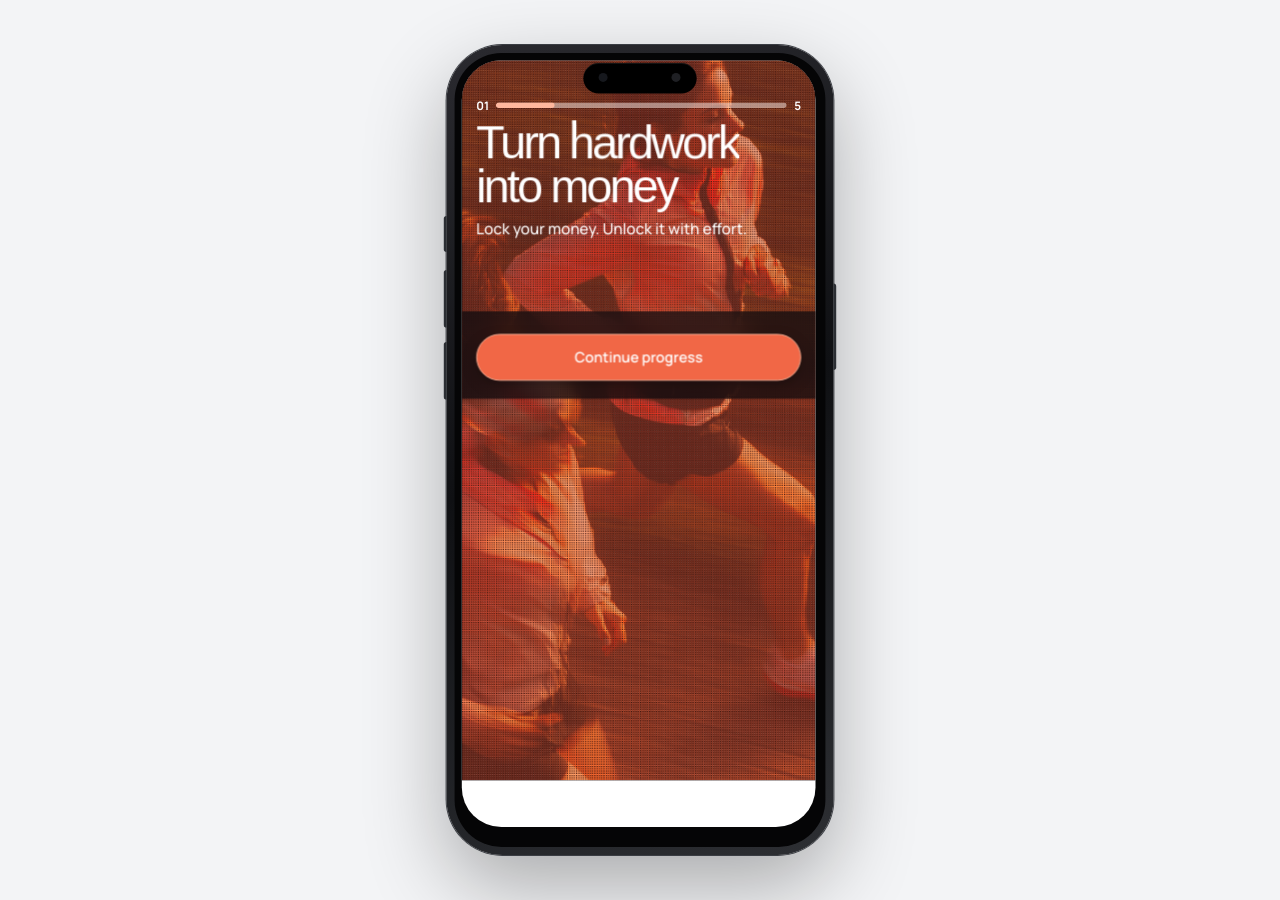
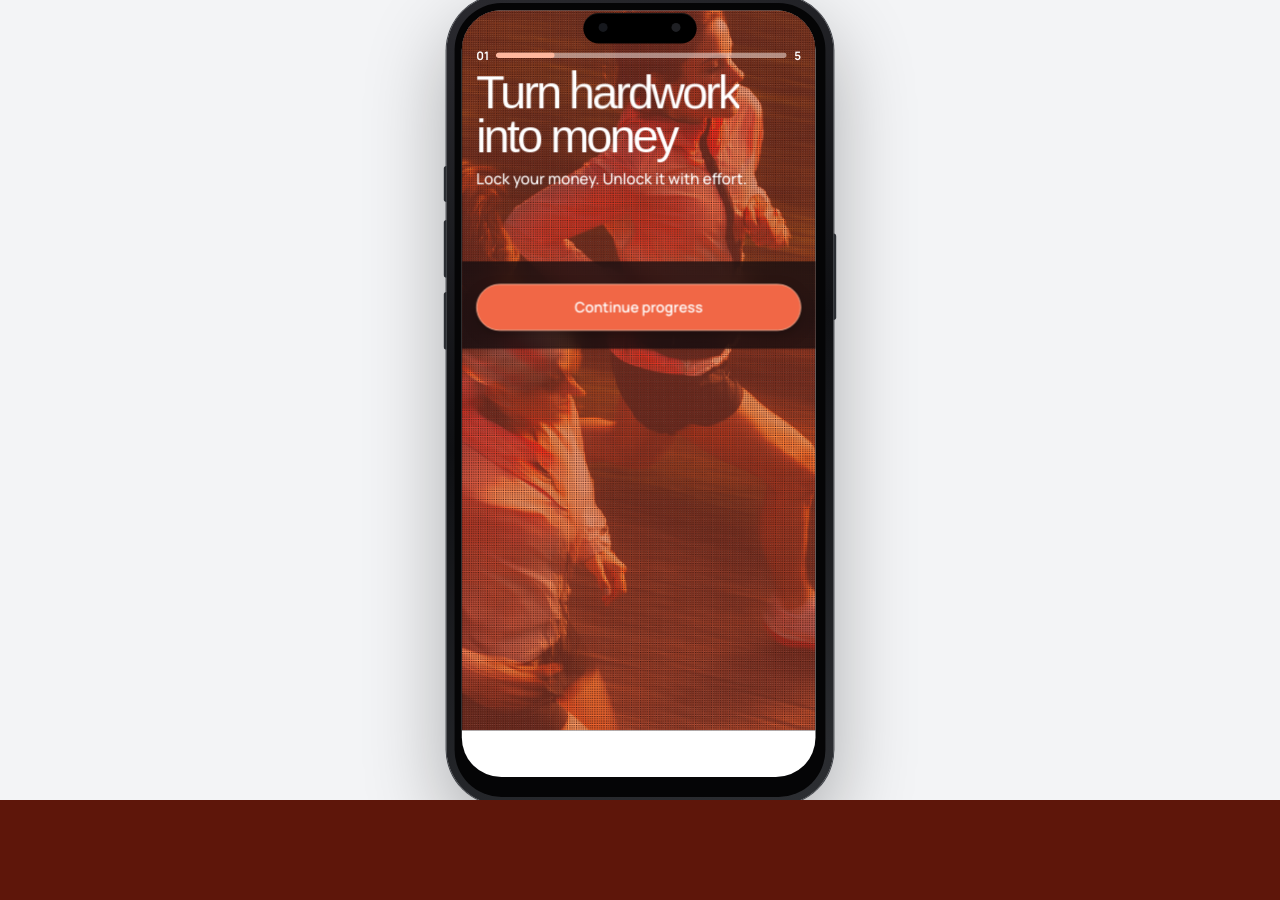
Before and after one commit to rashadeth/steppa, a Next.js app: page /onboarding in a window 1280 px wide. After the commit the page ends 800 px from the top, so only its background shows below. Built offline with nearby package versions, Linux system fonts and the light colour scheme; no server answers; a web font is replaced by a local one.

Commit message:
fix(root): disable pinch-zoom, lock html/body/#__next/.app-root to 100dvh with overflow hidden

```diff
--- a/app/globals.css
+++ b/app/globals.css
@@ -85,19 +85,22 @@
 }
 
 /* Full-viewport shell: no outer gaps (mobile edge-to-edge). */
-html {
+html,
+body,
+#__next,
+.app-root {
   width: 100%;
-  min-height: 100dvh;
+  height: 100dvh;
   margin: 0;
   padding: 0;
+  overflow: hidden;
+}
+
+html {
   background-color: #5e160a;
 }
 
 body {
-  width: 100%;
-  min-height: 100dvh;
-  margin: 0;
-  padding: 0;
   display: flex;
   flex-direction: column;
   background-color: #5e160a;
@@ -105,11 +108,7 @@ body {
 
 .app-root {
   box-sizing: border-box;
-  width: 100%;
   flex: 1 1 auto;
-  min-height: 100dvh;
-  margin: 0;
-  padding: 0;
   display: flex;
   flex-direction: column;
 }
--- a/app/layout.tsx
+++ b/app/layout.tsx
@@ -41,6 +41,8 @@ export const metadata: Metadata = {
 export const viewport: Viewport = {
   width: "device-width",
   initialScale: 1,
+  maximumScale: 1,
+  userScalable: false,
   viewportFit: "cover",
 };
 
```
